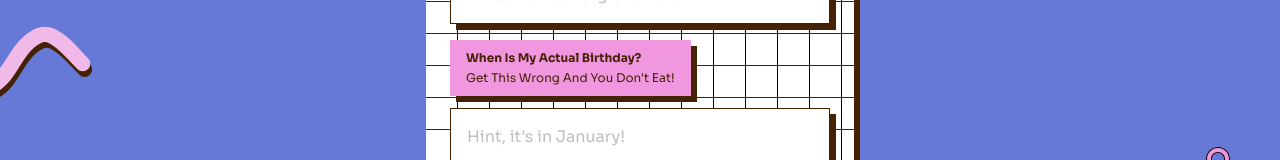
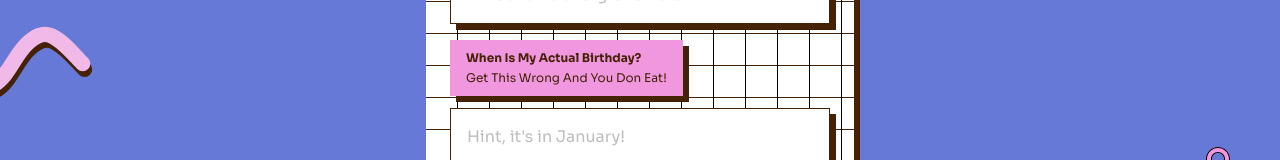
Before and after one commit to jaygal0/dirty-thirty, a Next.js app: page /form in a window 1280 px wide. Shown: the part 542-702 px from the top of the page. Built offline with nearby package versions, Linux system fonts and the light colour scheme.

Commit message:
sorting out the &apos;

```diff
--- a/components/FormExample.js
+++ b/components/FormExample.js
@@ -81,7 +81,7 @@ const FormExample = () => {
         When Is My Actual Birthday?
         <br />
         <span className={style.labelSecond}>
-          Get this wrong and you don't eat!
+          Get this wrong and you don eat!
         </span>
       </label>
       <input
```
